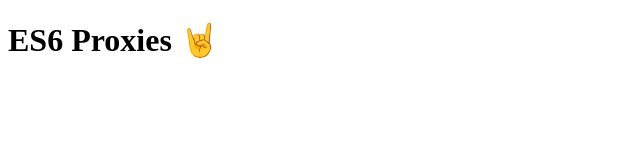
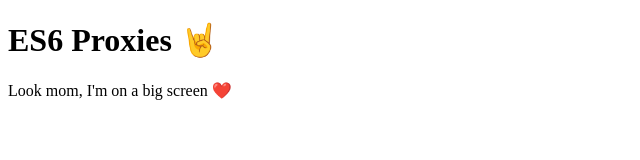
Before and after one commit to themarcba/time-machine, a plain HTML site: page proxy/index.html in a window 1280 px wide. Shown: the whole page, without its empty margins (0-640 px from the left). Drawn offline with Linux system fonts and the light colour scheme.

Commit message:
added text to proxy/index.html

```diff
--- a/proxy/index.html
+++ b/proxy/index.html
@@ -8,6 +8,7 @@
 
   <body>
     <h1>ES6 Proxies 🤘</h1>
+    <p>Look mom, I'm on a big screen ❤️</p>
     <script src="proxy.js"></script>
   </body>
 </html>
```
